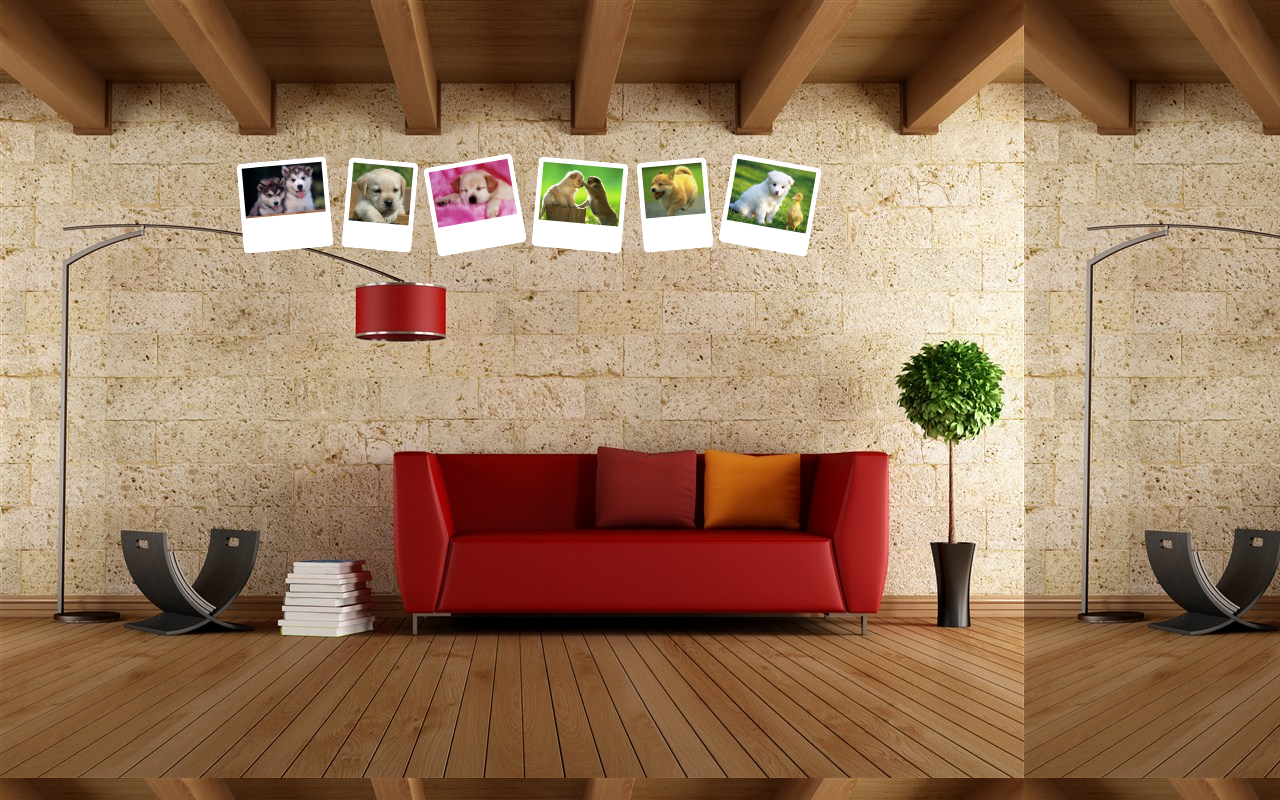
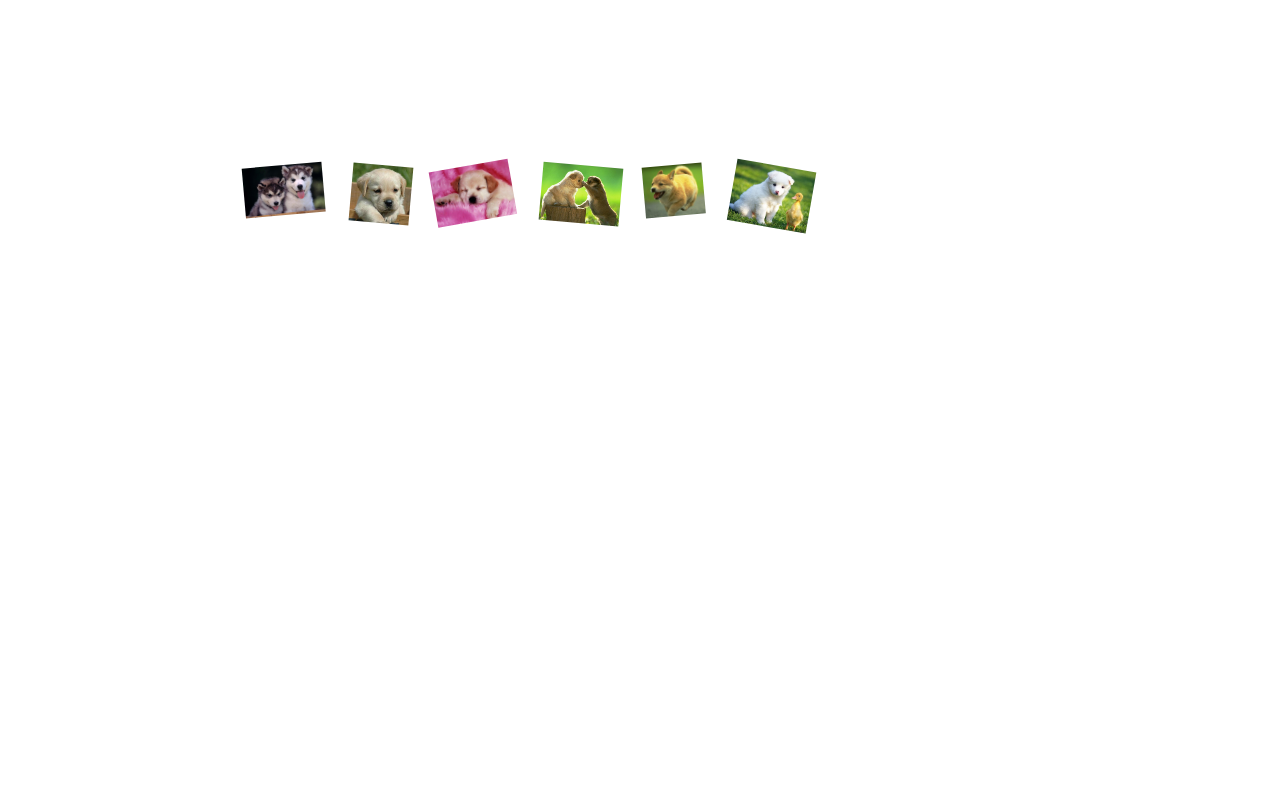
Before and after one commit to Hujinna/pictures, a plain HTML site: page index.html in a window 1280 px wide. Drawn offline with Linux system fonts and the light colour scheme.

Commit message:
Update index.html

```diff
--- a/index.html
+++ b/index.html
@@ -7,7 +7,7 @@
     <title>Document</title>
     <style>
         body {
-            background: url(images/bg3.jpg);
+            background: url(images/bg3.);
         }
 
         #imgs {
@@ -23,7 +23,7 @@
             width: 80px;
             height: 80px;
             padding: 5px;
-            background: url(images/11.jpg) no-repeat;
+            background: url(images/11.JPG) no-repeat;
             background-size: 80px;
             background-color: white;
             background-origin: content-box;
@@ -37,7 +37,7 @@
             width: 60px;
             height: 80px;
             padding: 5px;
-            background: url(images/22.jpg) no-repeat;
+            background: url(images/22.JPG) no-repeat;
             background-size: 60px;
             background-color: white;
             background-origin: content-box;
@@ -51,7 +51,7 @@
             width: 80px;
             height: 80px;
             padding: 5px;
-            background: url(images/33.jpg) no-repeat;
+            background: url(images/33.JPG) no-repeat;
             background-size: 80px;
             background-color: white;
             background-origin: content-box;
@@ -65,7 +65,7 @@
             width: 80px;
             height: 80px;
             padding: 5px;
-            background: url(images/44.jpg) no-repeat;
+            background: url(images/44.JPG) no-repeat;
             background-size: 80px;
             background-color: white;
             background-origin: content-box;
@@ -79,7 +79,7 @@
             width: 60px;
             height: 80px;
             padding: 5px;
-            background: url(images/55.jpg) no-repeat;
+            background: url(images/55.JPG) no-repeat;
             background-size: 60px;
             background-color: white;
             background-origin: content-box;
@@ -93,7 +93,7 @@
             width: 80px;
             height: 80px;
             padding: 5px;
-            background: url(images/66.jpg) no-repeat;
+            background: url(images/66.JPG) no-repeat;
             background-size: 80px;
             background-color: white;
             background-origin: content-box;
```
